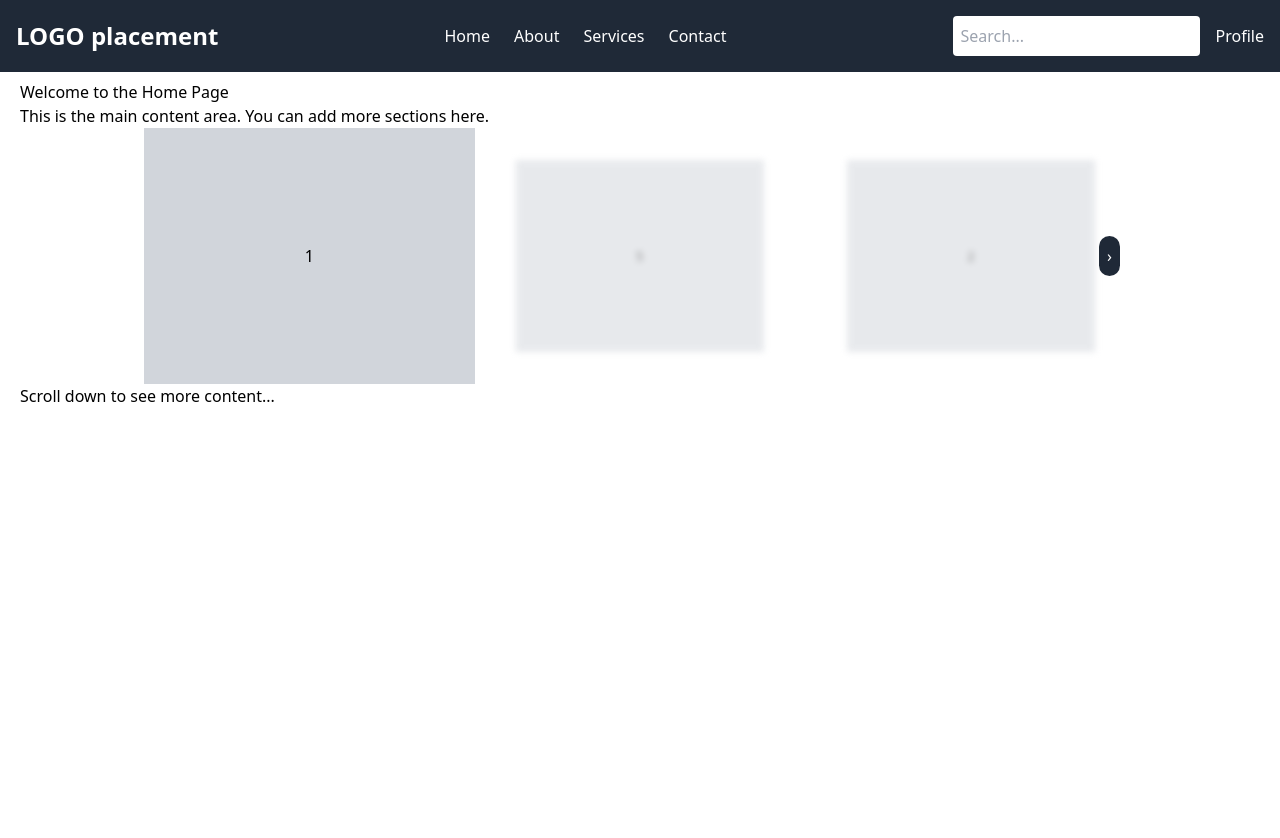
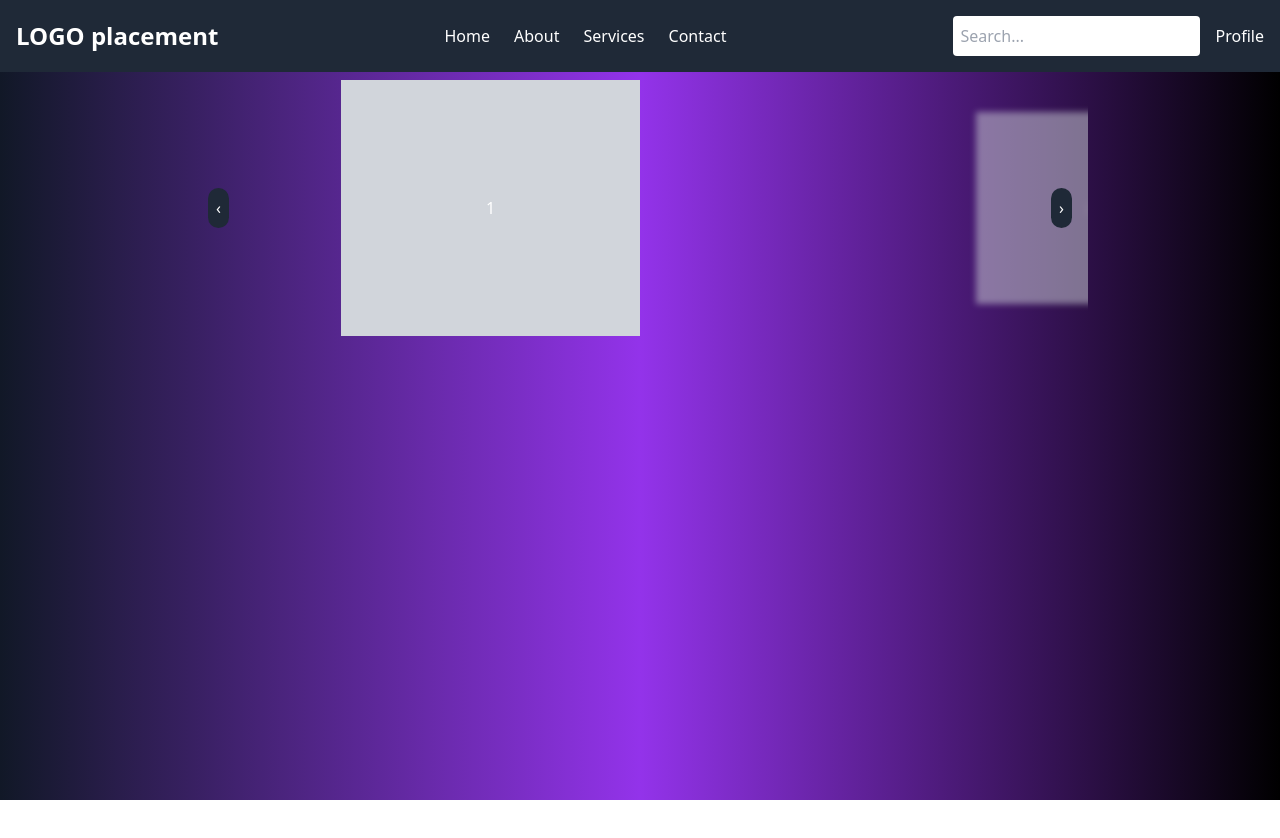
Before and after one commit to kaitchau/GenAI-Video, a React (Vite) app in the folder client/: page / in a window 1280 px wide. Shown: the top 838 px of the page. After the commit the page ends 800 px from the top, so only its background shows below. Built offline with nearby package versions, Linux system fonts and the light colour scheme.

Commit message:
gradient background v1

```diff
--- a/client/package.json
+++ b/client/package.json
@@ -10,6 +10,7 @@
         "preview": "vite preview"
     },
     "dependencies": {
+        "gsap": "^3.12.5",
         "react": "^18.3.1",
         "react-dom": "^18.3.1",
         "react-router-dom": "^7.1.1"
--- a/client/src/components/Carousel.tsx
+++ b/client/src/components/Carousel.tsx
@@ -6,25 +6,27 @@ const Carousel = () => {
   const items = [1, 2, 3, 4, 5];
 
   const nextSlide = () => {
-    setCurrentIndex((prevIndex) => (prevIndex + 1) % items.length);
+    setCurrentIndex((index) => (index + 1) % items.length);
   };
 
   const prevSlide = () => {
-    setCurrentIndex((prevIndex) => (prevIndex - 1 + items.length) % items.length);
+    setCurrentIndex((index) => (index - 1 + items.length) % items.length);
   };
+  const prevIndex = (currentIndex - 1 + items.length) % items.length;
+  const nextIndex = (currentIndex + 1) % items.length;
 
   return (
     <div className="relative w-4/5 mx-auto overflow-hidden">
       <button className="absolute top-1/2 left-4 transform -translate-y-1/2 bg-gray-800 text-white p-2 rounded-full z-10" onClick={prevSlide}>‹</button>
-      <div className="flex justify-center items-center">
+      <div className="flex justify-center items-center relative">
         {items.map((item, index) => {
           let className = 'w-1/3 flex-shrink-0 transition-transform duration-500';
           if (index === currentIndex) {
             className += ' transform scale-100 opacity-100 z-20';
-          } else if (index === (currentIndex - 1 + items.length) % items.length) {
-            className += ' transform -translate-x-full rotate-y-45 scale-75 opacity-50 blur-sm z-10';
-          } else if (index === (currentIndex + 1) % items.length) {
-            className += ' transform translate-x-full -rotate-y-45 scale-75 opacity-50 blur-sm z-10';
+          // } else if (index === prevIndex) {
+          //   className += ' transform -translate-x-full rotate-y-45 scale-75 opacity-50 blur-sm z-10';
+          } else if (index === nextIndex) {
+            className += ' transform translate-x-full -rotate-y-315 scale-75 opacity-50 blur-sm z-10';
           } else {
             className += ' hidden';
           }
--- a/client/src/components/Home.tsx
+++ b/client/src/components/Home.tsx
@@ -2,13 +2,8 @@ import Carousel from "./Carousel";
 
 function Home() {
   return (
-    <div style={{ padding: '20px', marginTop: '60px' }}>
-      <h1>Welcome to the Home Page</h1>
-      <p>This is the main content area. You can add more sections here.</p>
+    <div className="min-h-screen bg-gradient-to-r from-gray-900 via-purple-600 to-black text-white p-20">
       <Carousel />
-      <div style={{ height: '2000px' }}>
-        <p>Scroll down to see more content...</p>
-      </div>
     </div>
   );
 };
```
Also changed, not shown: 1 other file (tests, documents, lock files or other folders).
